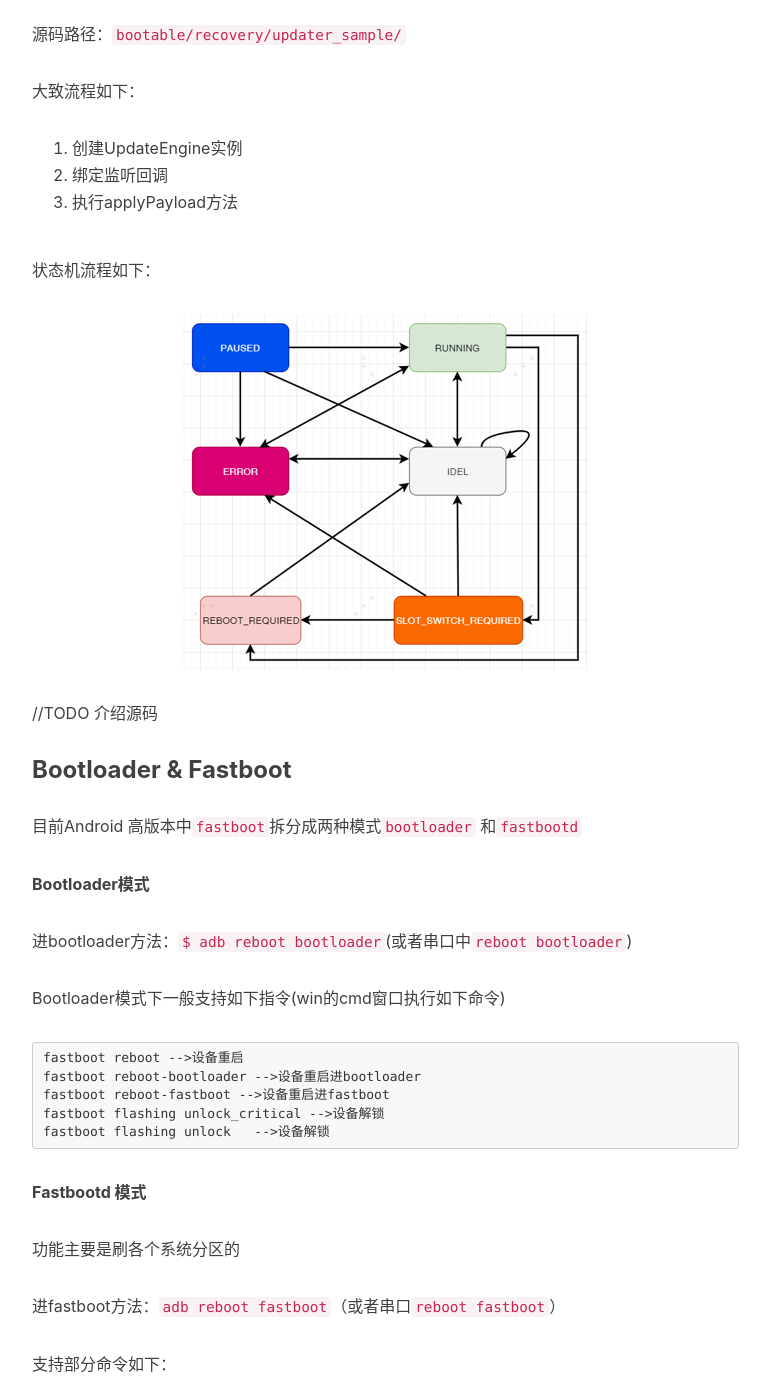
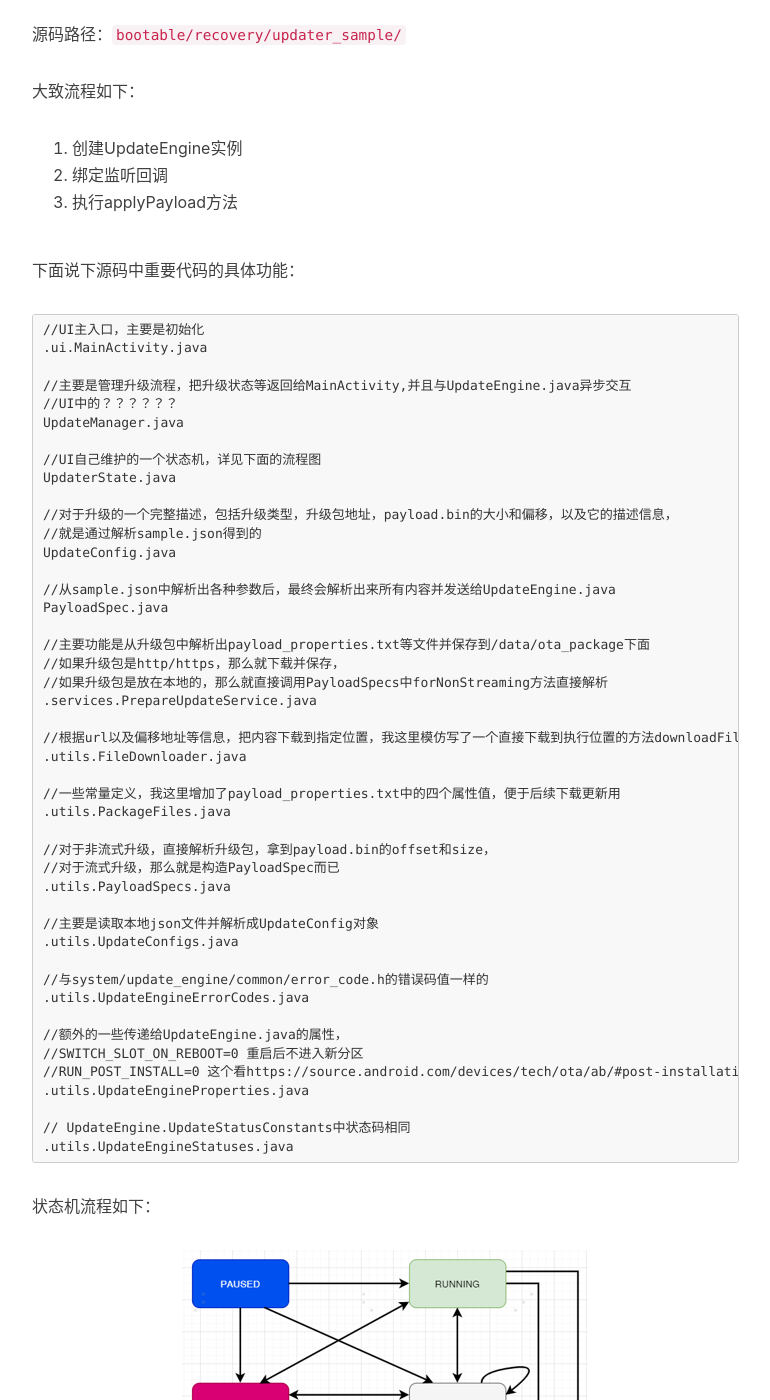
Before and after one commit to Nathan-Feng/Nathan-Feng.github.io, a Jekyll site: the page built from _posts/2021-05-15-android-ab-updates.md, in a window 1280 px wide and 1400 px high, scrolled down 6592 px. Shown: the whole window, without its empty margins (233-1003 px from the left). Built offline with Jekyll 4.4.1, drawn with Linux system fonts in a browser that asks for light colours; nearby versions of some CDN libraries; comment, search, counter and statistics services are not loaded; some of the changed text lies outside the part shown.

Commit message:
update ab artical

````diff
--- a/_posts/2021-05-15-android-ab-updates.md
+++ b/_posts/2021-05-15-android-ab-updates.md
@@ -150,11 +150,86 @@ vendor_a, vendor_b
 2. 绑定监听回调
 3. 执行applyPayload方法
 
+下面说下源码中重要代码的具体功能：
+
+```
+//UI主入口，主要是初始化
+.ui.MainActivity.java
+
+//主要是管理升级流程，把升级状态等返回给MainActivity,并且与UpdateEngine.java异步交互
+//UI中的？？？？？？
+UpdateManager.java
+
+//UI自己维护的一个状态机，详见下面的流程图
+UpdaterState.java
+
+//对于升级的一个完整描述，包括升级类型，升级包地址，payload.bin的大小和偏移，以及它的描述信息，
+//就是通过解析sample.json得到的
+UpdateConfig.java
+
+//从sample.json中解析出各种参数后，最终会解析出来所有内容并发送给UpdateEngine.java
+PayloadSpec.java
+
+//主要功能是从升级包中解析出payload_properties.txt等文件并保存到/data/ota_package下面
+//如果升级包是http/https，那么就下载并保存，
+//如果升级包是放在本地的，那么就直接调用PayloadSpecs中forNonStreaming方法直接解析
+.services.PrepareUpdateService.java
+
+//根据url以及偏移地址等信息，把内容下载到指定位置，我这里模仿写了一个直接下载到执行位置的方法downloadFile()
+.utils.FileDownloader.java
+
+//一些常量定义，我这里增加了payload_properties.txt中的四个属性值，便于后续下载更新用
+.utils.PackageFiles.java
+
+//对于非流式升级，直接解析升级包，拿到payload.bin的offset和size，
+//对于流式升级，那么就是构造PayloadSpec而已
+.utils.PayloadSpecs.java
+
+//主要是读取本地json文件并解析成UpdateConfig对象
+.utils.UpdateConfigs.java
+
+//与system/update_engine/common/error_code.h的错误码值一样的
+.utils.UpdateEngineErrorCodes.java
+
+//额外的一些传递给UpdateEngine.java的属性，
+//SWITCH_SLOT_ON_REBOOT=0 重启后不进入新分区
+//RUN_POST_INSTALL=0 这个看https://source.android.com/devices/tech/ota/ab/#post-installation
+.utils.UpdateEngineProperties.java
+
+// UpdateEngine.UpdateStatusConstants中状态码相同
+.utils.UpdateEngineStatuses.java
+```
+
 状态机流程如下：
 
 ![ui-state-machine](/img/ab-update/ui-state-machine.png)
 
-//TODO 介绍源码
+UI图如下，
+
+![ui](/img/ab-update/ui.png)
+
+上图中各个BUTTON，就对应`frameworks/base/core/java/android/os/UpdateEngine.java`中的各个方法`
+
+```
+APPLY -->applyPayload()
+STOP  -->cancel()
+RESET -->resetStatus()
+PAUSE -->suspend()
+RESUME-->resume()
+```
+
+
+
+### API封装
+
+我这边根据sample的代码，直接进行了简单封装，后续如果谷歌同步更新代码，我这边只需要同步更新源码即可，
+
+下面说下API具体内容
+
+```
+```
+
+
 
 
 
````
Also changed, not shown: other parts of _posts/2021-05-15-android-ab-updates.md (+1 -1 lines), img/ab-update/hszip.png (added), img/raspberrypi-android/json.png (added).
